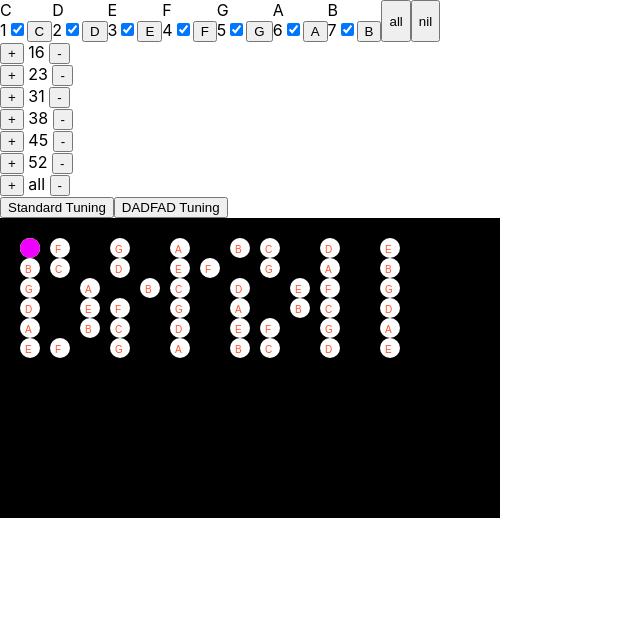
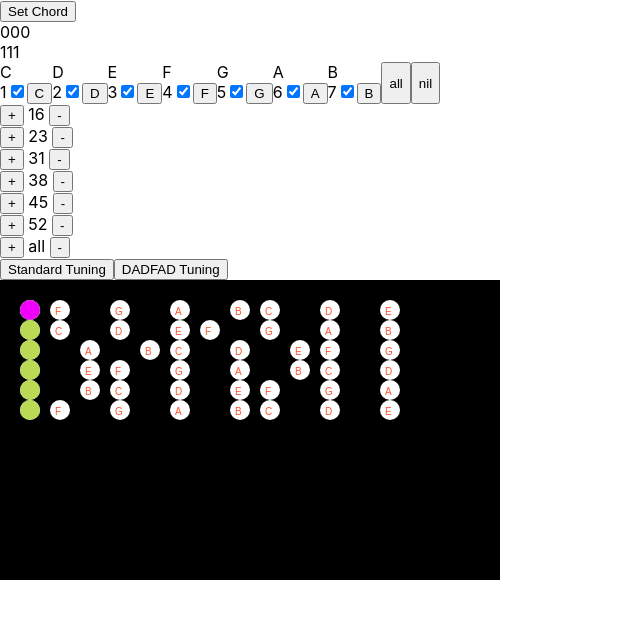
Before and after one commit to gvnmcg/cool-chords, a Next.js app: page /chords-app/ts-src/FretboardApp in a window 1280 px wide. Shown: the top 618 px of the page, without its empty margins (0-640 px from the left). Built offline with nearby package versions, Linux system fonts and the light colour scheme.

Commit message:
chord sequence init

```diff
--- a/pages/chords-app/ts-src/FretboardApp.tsx
+++ b/pages/chords-app/ts-src/FretboardApp.tsx
@@ -12,57 +12,8 @@ import {
   SlursType,
   TuningType,
 } from "./FretboardTypes";
-import { allTrue, standardTuning } from "./FretboardConstants";
-
-// const initFBState: FBStateType = {
-//   tuning: [16, 23, 31, 38, 45, 52],
-//   scaleKey: 16,
-//   scale: [0, 2, 4, 5, 7, 9, 11],
-//   scaleChord: allTrue,
-// };
-
-// // [[[[[[[Types]]]]]]]
-
-// type FBStateType = {
-//   // Tuning is a array of midi/note values representing the guitar string tuning
-//   tuning: TuningType;
-//   // Midi value of initial scale key
-//   scaleKey: ScaleKeyType;
-//   // subset of scale visible
-//   scaleChord: boolean[];
-//   // notes in the scale, from open.
-//   scale: number[];
-// };
-
-// type NoteType = {
-//     str: number;
-//     fret: number;
-//     midiValue: number;
-//   };
-
-// // Fretboard System
-// type TuningType = number[];
-// type ScaleKeyType = number;
-// type ScaleChordType = boolean[];
-// type ScaleType = number[];
-
-// // Chord Sequence System
-// type ChordType = {
-//   notes: NoteType[];
-//   slurs: NoteType[];
-// };
-// type SlursType = NoteType[];
-// type ChordSequenceType = ChordType[];
-
-// // Chord UI type
-// type NoteMarkerType = {
-//   str: number;
-//   fret: number;
-// };
-
-// type ChordNoteType = {
-//   midiValue: number;
-// };
+import { allTrue, initChordNote, initChordSequence, openChord, standardTuning } from "./FretboardConstants";
+import ChordControls from "./components/Chords";
 
 /**
  *
@@ -77,19 +28,35 @@ const FretboardApp = () => {
   const [scaleChord, setScaleChord] = useState<ScaleChordType>([]);
 
   // Chord System
-  const [chordSequence, setChordSequence] = useState<ChordSequenceType>([]);
+  const [chordSequence, setChordSequence] = useState<ChordType[]>(initChordSequence);
   const [chordNotes, setChordNotes] = useState<ChordType>([]);
+  const [chordSet, setChordSet] = useState<NoteType[]>(openChord);
   const [slurs, setSlurs] = useState<SlursType>([]);
 
   return (
     <div>
-      <div className="chord-sequence-panel"></div>
+      <div className="chord-sequence-panel">
+        <ChordControls
+          tuning={tuning}
+          chordSequence={chordSequence}
+          setChordSequence={setChordSequence}
+          setScaleChord={setScaleChord}
+          chordSet={chordSet}
+          setChordSet={setChordSet}
+          slurs={slurs}
+        />
+      </div>
       <div className="scale-panel">
         <ScaleControls scale={scale} setScale={setScale}/>
       </div>
       <div className="fretboard-panel">
         <TuningControls tuning={tuning} setTuning={setTuning} />
-        <FretboardCanvas tuning={tuning} scale={scale}/>
+        <FretboardCanvas
+          tuning={tuning}
+          scale={scale}
+          chordSet={chordSet}
+          setChordSet={setChordSet}
+        />
       </div>
     </div>
   );
--- a/pages/chords-app/ts-src/FretboardCanvas.tsx
+++ b/pages/chords-app/ts-src/FretboardCanvas.tsx
@@ -1,6 +1,6 @@
 import React, { useRef, useEffect, useState } from "react";
 import { noteNames, scaleNumbers } from "./FretboardConstants";
-import { NoteType, ScaleType, TuningType } from "./FretboardTypes";
+import { ChordType, NoteType, ScaleType, TuningType } from "./FretboardTypes";
 
 const FRET_HEIGHT = 30;
 const STR_WIDTH = 30;
@@ -15,10 +15,17 @@ const initChordNote: NoteType = { fret: 0, str: 0, midi: 0 };
 interface FretboardCanvasType {
   tuning: TuningType;
   scale: ScaleType;
+  chordSet: NoteType[];
+  setChordSet: (ch: NoteType[]) => void;
 }
-const FretboardCanvas = ({ tuning, scale }: FretboardCanvasType) => {
+const FretboardCanvas = ({
+  tuning,
+  scale,
+  chordSet,
+  setChordSet,
+}: FretboardCanvasType) => {
   let [noteCursor, setNoteCursor] = useState<NoteType>(initChordNote);
-  let [chordSet, setChordSet] = useState<NoteType[]>([initChordNote]);
+  // let [chordSet, setChordSet] = useState<NoteType[]>([initChordNote]);
 
   const canvasRef = useRef<HTMLCanvasElement>(null);
 
@@ -87,8 +94,16 @@ const FretboardCanvas = ({ tuning, scale }: FretboardCanvasType) => {
 
     let open = tuning[str];
     let newNote = { str: str, fret: fret, midi: open + fret };
-    console.log(newNote);
     return newNote;
+  };
+
+  const removeNote = (newNote:NoteType, chordSet:NoteType[]) => {
+    return chordSet.filter( (chordNote:NoteType) => {
+      return (
+        chordNote.str != newNote.str
+        || chordNote.midi != newNote.midi
+      )
+    });
   };
 
   const updateChord = (
@@ -96,7 +111,13 @@ const FretboardCanvas = ({ tuning, scale }: FretboardCanvasType) => {
     rect: DOMRect
   ) => {
     let newNote = getNoteTarget(e, rect);
-    setChordSet([...chordSet, newNote]);
+    // constrain to one per string
+    let newSet = chordSet.filter( chordNote => {
+      return (
+        chordNote.str != newNote.str
+      )
+    })
+    setChordSet([...newSet, newNote]);
   };
 
   const updateNoteCursor = (
@@ -107,19 +128,17 @@ const FretboardCanvas = ({ tuning, scale }: FretboardCanvasType) => {
     setNoteCursor(newNote);
   };
 
-  useEffect(
-    () => {
+  useEffect(() => {
     const canvas = canvasRef.current;
-      if (canvas == null) throw new Error('Could not get canvas');
+    if (canvas == null) throw new Error("Could not get canvas");
     if (canvasRef.current) {
       const context = canvas.getContext("2d");
-        if (context == null) throw new Error('Could not get context');
+      if (context == null) throw new Error("Could not get context");
       drawScale(context);
       drawChordNotes(context);
       drawNoteCursor(context);
     }
-    }
-  );
+  });
 
   return (
     <canvas
@@ -127,21 +146,15 @@ const FretboardCanvas = ({ tuning, scale }: FretboardCanvasType) => {
       width="500"
       height="300"
       onClick={(e) => {
-        if (!canvasRef.current) return
+        if (!canvasRef.current) return;
         updateChord(e, canvasRef.current.getBoundingClientRect());
       }}
       onMouseMove={(e) => {
-        if (!canvasRef.current) return
+        if (!canvasRef.current) return;
         updateNoteCursor(e, canvasRef.current.getBoundingClientRect());
       }}
     />
   );
 };
 
-function onMouseOverFretboard(event) {
-  let x = event.clientX;
-  let y = event.clientY;
-  console.table(x, y);
-}
-
 export default FretboardCanvas;
--- a/pages/chords-app/ts-src/FretboardConstants.ts
+++ b/pages/chords-app/ts-src/FretboardConstants.ts
@@ -1,4 +1,6 @@
 // [[[ Weird Constants ]]]
+
+import { FBStateType, NoteType } from "./FretboardTypes";
 
 export const allFalse = [false, false, false, false, false, false, false];
 export const allTrue = [true, true, true, true, true, true, true];
@@ -26,4 +28,45 @@ export const noteNames = [
   "B",
 ];
 
+
+const initFBState: FBStateType = {
+  tuning: [16, 23, 31, 38, 45, 52],
+  scaleKey: 16,
+  scale: [0, 2, 4, 5, 7, 9, 11],
+  scaleChord: allTrue,
+};
+
+export const initChordNote: NoteType = { fret: 0, str: 0, midi: 0 };
+
+
+ const initChord1: NoteType[] = [
+  { fret: 0, str: 0, midi: 0 },
+  { fret: 0, str: 1, midi: 0 },
+  { fret: 0, str: 2, midi: 0 },
+];
+ const initChord2: NoteType[] = [
+  { fret: 1, str: 0, midi: 0 },
+  { fret: 1, str: 1, midi: 0 },
+  { fret: 1, str: 2, midi: 0 },
+];
+
+export const openChord: NoteType[] = [
+  { fret: 0, str: 0, midi: 0 },
+  { fret: 0, str: 1, midi: 0 },
+  { fret: 0, str: 2, midi: 0 },
+  { fret: 0, str: 3, midi: 0 },
+  { fret: 0, str: 4, midi: 0 },
+  { fret: 0, str: 5, midi: 0 },
+];
+
+
+export const initChordSequence = [{
+  notes: initChord1,
+  slurs: []
+},
+{
+  notes: initChord2,
+  slurs: []
+}]
+
 export const  midi2Name = (midi:number):string => noteNames[midi % 12];
--- a/pages/chords-app/ts-src/FretboardTypes.ts
+++ b/pages/chords-app/ts-src/FretboardTypes.ts
@@ -38,6 +38,6 @@ export type NoteMarkerType = {
   fret: number;
 };
 
-export type ChordNoteType = {
-  midiValue: number;
-};
+// export type ChordNoteType = {
+//   midiValue: number;
+// };
--- /dev/null
+++ b/pages/chords-app/ts-src/components/Chords.tsx
@@ -0,0 +1,62 @@
+import React, { useState } from "react";
+import { openChord } from "../FretboardConstants";
+import {
+  ChordSequenceType,
+  ChordType,
+  NoteType,
+  ScaleType,
+  TuningType,
+} from "../FretboardTypes";
+
+interface ChordControlsProps {
+  tuning: TuningType;
+  chordSequence: ChordSequenceType;
+  setChordSequence: (sq: ChordSequenceType) => void;
+  setScaleChord: (s: ScaleType) => void;
+  chordSet: NoteType[];
+  setChordSet: (s: NoteType[]) => void;
+  slurs: NoteType[];
+}
+
+/**
+ * Purpose
+ *  - change current chord
+ *  -
+ * @param param0
+ * @returns
+ */
+const ChordControls = ({
+  tuning,
+  chordSequence,
+  setChordSequence,
+  setScaleChord,
+  chordSet,
+  setChordSet,
+  slurs,
+}: ChordControlsProps) => {
+  const [chordIndex, setChordIndex] = useState<number>(0);
+  return (
+    <div>
+      <button
+        onClick={() => {
+          chordSet.sort((chordA, chordB) => chordB.str - chordA.str);
+          let newChord = {
+            notes: chordSet,
+            slurs: [],
+          };
+          setChordSequence([...chordSequence, newChord]);
+          setChordSet(openChord);
+        }}
+      >
+        Set Chord
+      </button>
+      {chordSequence.map((chord: ChordType, index: number) => (
+        <div key={index}>
+          <div>{chord.notes.map((n) => n.fret)}</div>
+        </div>
+      ))}
+    </div>
+  );
+};
+
+export default ChordControls;
```
Also changed, not shown: pages/chords-app/README.md. Lines whose indentation alone changed are shown as unchanged.
